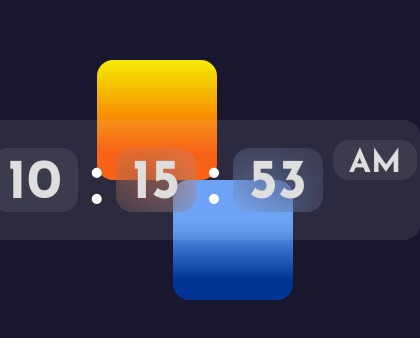
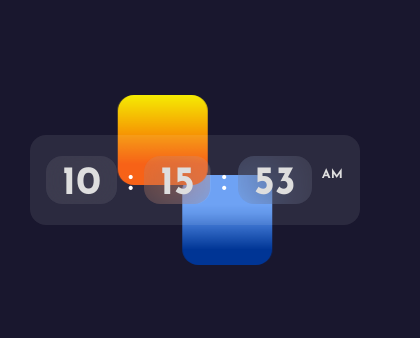
Before and after one commit to MohamedSameer10/Digital-Clock, a plain HTML site: page index.html in a window 390 px wide. Shown: the part 242-580 px from the top of the page, 420 px wide, since content can reach past the window. Drawn offline with Linux system fonts and the light colour scheme.

Commit message:
added the project

```diff
--- a/style.css
+++ b/style.css
@@ -137,3 +137,43 @@ h2 {
 
 
 }
+
+@media screen and (max-width:493px) {
+
+    .clock-container {
+        width: 330px;
+        height: 90px;
+    }
+
+    h2,span {
+        font-size: 2.5rem;
+    }
+
+    h2.time{
+        font-size: 0.8rem;
+        padding: 0;
+        backdrop-filter: none;
+        background-color: transparent;
+        margin-right: 1.3rem;
+    }
+
+
+    section::before,
+    section::after{
+        width: 90px;
+        height: 90px;
+    }
+
+    section::before{
+        bottom: -40px;
+        left: -30px;
+    }
+
+    section::after{
+        top: -40px;
+        right: -30px;
+    }
+
+
+
+}
```
